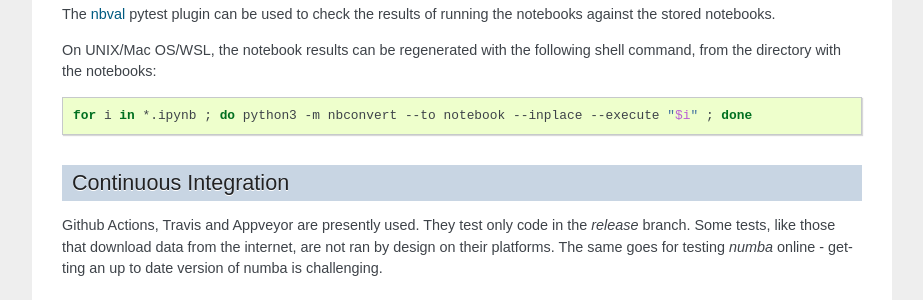
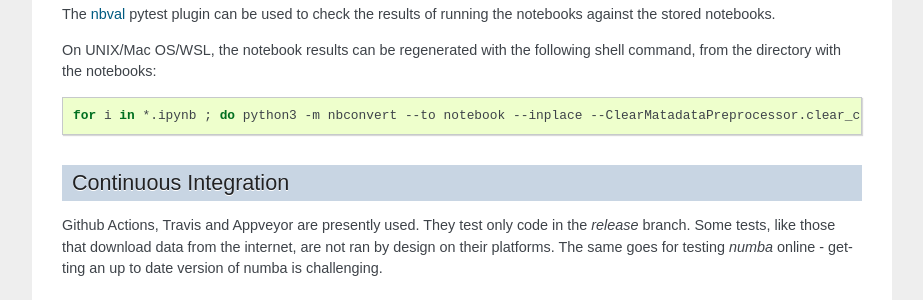
Before and after one commit to CalebBell/fluids, a Sphinx documentation site: the page built from docs/developers.rst, in a window 1280 px wide and 900 px high, scrolled down 3299 px. Shown: the part 152-452 px from the top of the window, without its empty margins (198-1121 px from the left). Built offline with Sphinx 7.4.7, drawn with Linux system fonts in a browser that asks for light colours; formulas are drawn with MathJax 3; pages that are not in the unit, such as notebooks, are missing from menus.

Commit message:
Note about new Jupyter metadata in developers.rst

```diff
--- a/docs/developers.rst
+++ b/docs/developers.rst
@@ -126,7 +126,7 @@
 
 .. code-block:: bash
 
-   for i in *.ipynb ; do python3 -m nbconvert --to notebook --inplace --execute "$i" ; done
+   for i in *.ipynb ; do python3 -m nbconvert --to notebook --inplace --ClearMatadataPreprocessor.clear_cell_metadata=True --ClearMetadataPreprocessor.enabled=True  --ClearMetadataPreprocessor.clear_notebook_metadata=True --execute "$i" ; done
 
 Continuous Integration
 ----------------------
```
